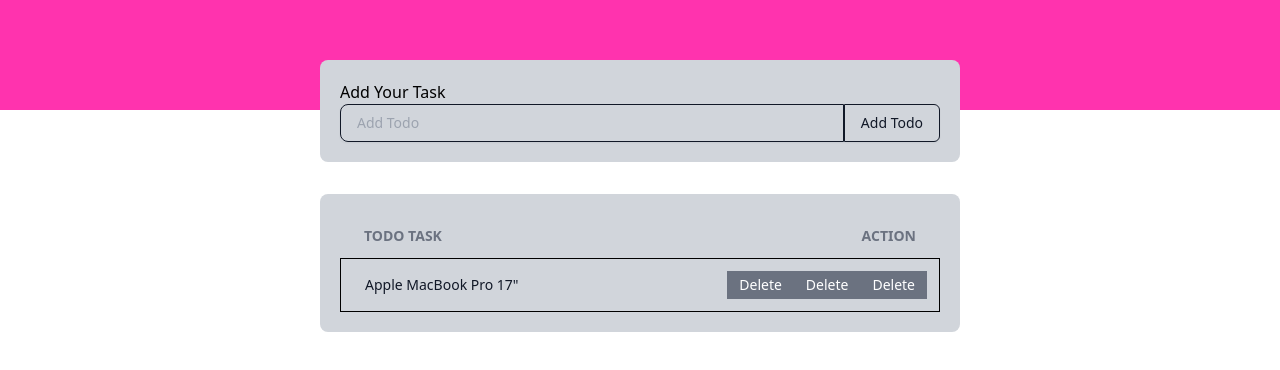
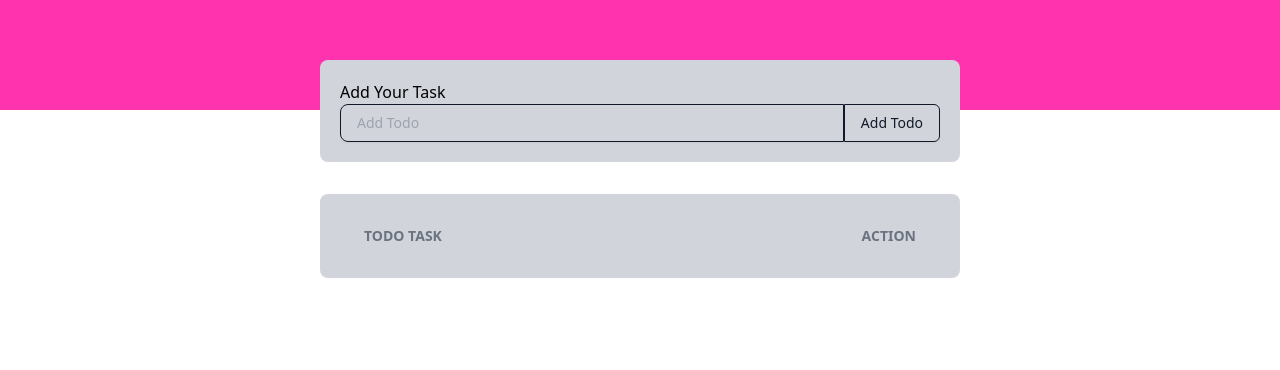
Before and after one commit to nazmul162001/todo-app-client, a React (Create React App) app: page / in a window 1280 px wide. Shown: the part 114-484 px from the top of the page. Built offline with nearby package versions, Linux system fonts and the light colour scheme; the HTML template or start-up script is replaced by a standard one.

Commit message:
added remix icon & complete todo app design

```diff
--- a/package.json
+++ b/package.json
@@ -9,6 +9,7 @@
     "react": "^18.1.0",
     "react-dom": "^18.1.0",
     "react-scripts": "5.0.1",
+    "remixicon": "^2.5.0",
     "web-vitals": "^2.1.0"
   },
   "scripts": {
--- a/src/App.js
+++ b/src/App.js
@@ -1,4 +1,5 @@
 import Homepage from "./components/Homepage";
+import 'remixicon/fonts/remixicon.css'
 
 function App() {
   return (
--- a/src/components/TodoTask.js
+++ b/src/components/TodoTask.js
@@ -15,24 +15,9 @@
           </tr>
         </thead>
         <tbody>
-          <tr class="border-b dark:bg-gray-800 border-[1px] border-black flex justify-between">
-            <td
-              class="px-6 py-4 font-medium text-gray-900 dark:text-white whitespace-nowrap"
-            >
-              Apple MacBook Pro 17"
-            </td>
-            <td class="py-3 px-3 flex">
-              <button className="px-3 py-1 bg-gray-500 rounded-ls text-white">
-                Delete
-              </button>
-              <button className="px-3 py-1 bg-gray-500 rounded-ls text-white">
-                Delete
-              </button>
-              <button className="px-3 py-1 bg-gray-500 rounded-ls text-white">
-                Delete
-              </button>
-            </td>
-          </tr>
+          {
+
+          }
         </tbody>
       </table>
     </div>
--- /dev/null
+++ b/src/components/TodoTaskInfo.js
@@ -0,0 +1,24 @@
+import React from 'react';
+
+const TodoTaskInfo = () => {
+  return (
+    <tr class="border-b dark:bg-gray-800 border-[1px] mb-2 border-gray-400 flex justify-between">
+      <td class="px-6 py-4 font-medium text-gray-900 dark:text-white whitespace-nowrap">
+        Apple MacBook Pro 17"
+      </td>
+      <td class="py-3 px-3 flex">
+        <button className="px-3 py-1 text-2xl">
+          <i class="ri-edit-box-line"></i>
+        </button>
+        <button className="px-3 py-1 text-2xl">
+          <i class="ri-delete-bin-line"></i>
+        </button>
+        <button className="px-3 py-1 text-2xl">
+          <i class="ri-check-double-line"></i>
+        </button>
+      </td>
+    </tr>
+  );
+};
+
+export default TodoTaskInfo;
```
Also changed, not shown: 1 other file (tests, documents, lock files or other folders).
